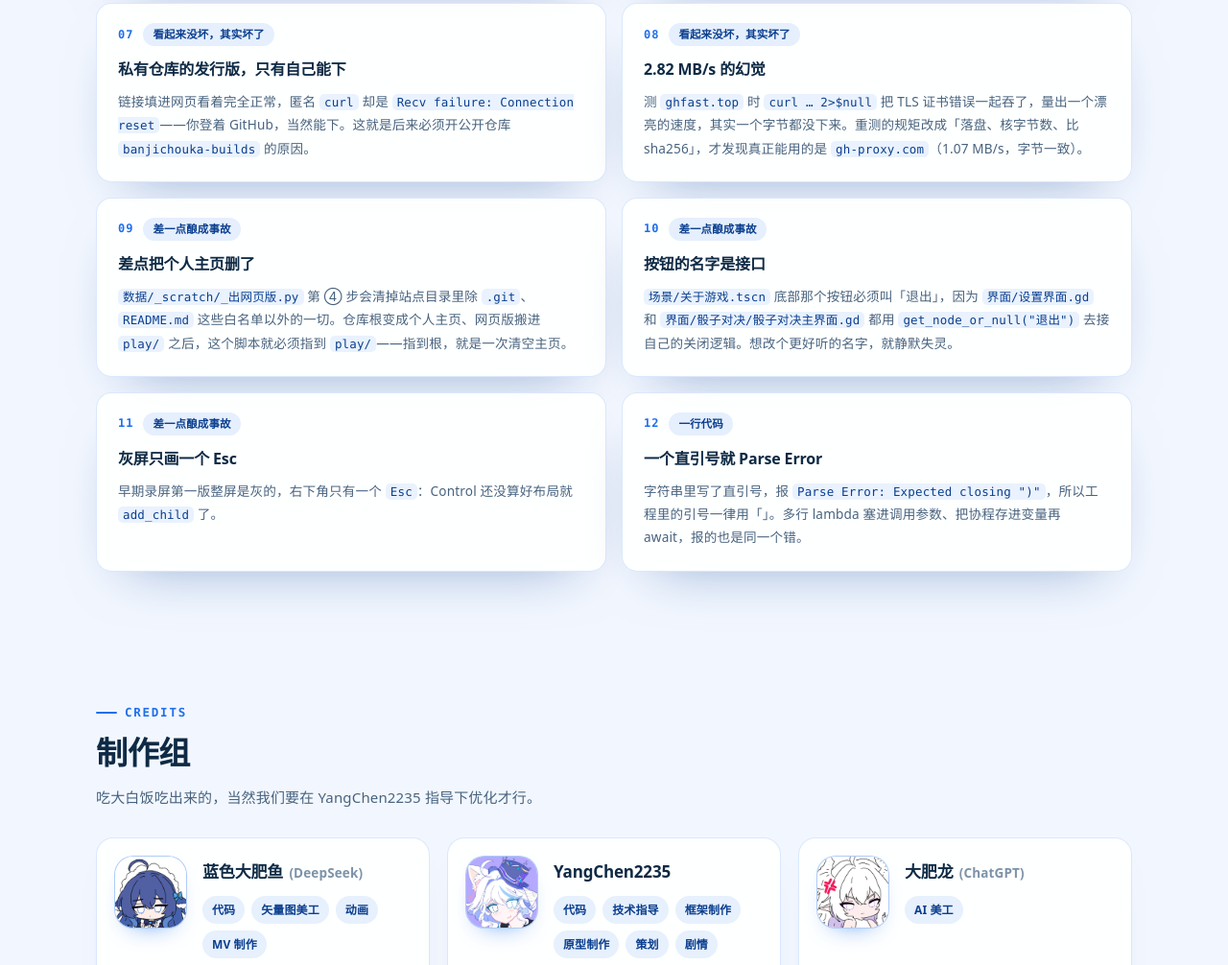
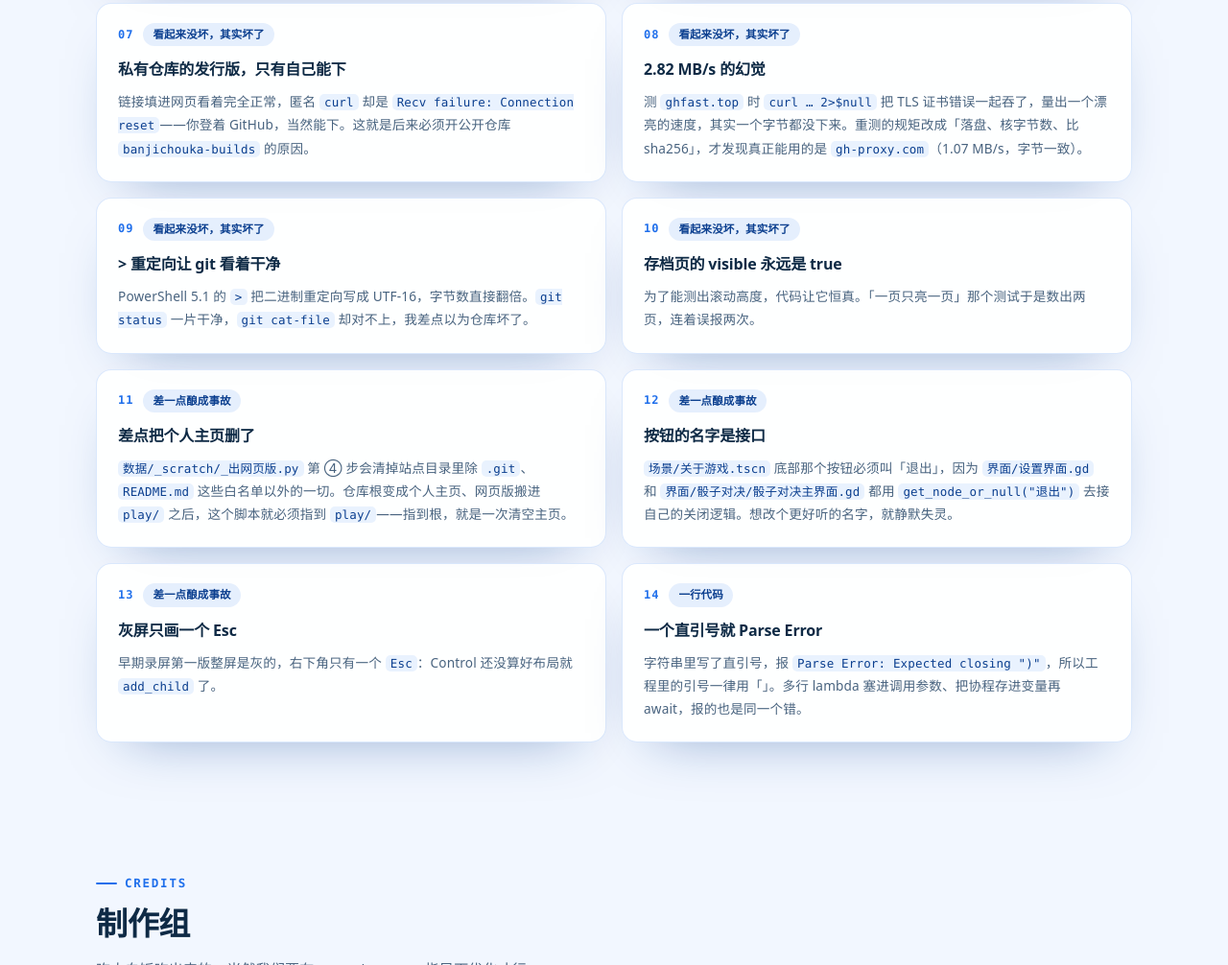
Before and after one commit to YangChen2235/YangChen2235.github.io, a plain HTML site: page index.html in a window 1280 px wide. Shown: the part 5847-6853 px from the top of the page at 96% size. Drawn offline with Linux system fonts and the light colour scheme; no server answers.

Commit message:
乐事补齐两条：> 重定向写成 UTF-16、存档页 visible 恒真

```diff
--- a/index.html
+++ b/index.html
@@ -581,8 +581,26 @@
 							</p>
 						</article>
 
+						<article class="bl-card reveal">
+							<div class="bl-top"><span class="bl-rank">09</span><span class="bl-tag">看起来没坏，其实坏了</span></div>
+							<h3>&gt; 重定向让 git 看着干净</h3>
+							<p>
+								PowerShell 5.1 的 <code>&gt;</code> 把二进制重定向写成 UTF-16，字节数直接翻倍。<code>git status</code>
+								一片干净，<code>git cat-file</code> 却对不上，我差点以为仓库坏了。
+							</p>
+						</article>
+
+						<article class="bl-card reveal" data-delay="0.05">
+							<div class="bl-top"><span class="bl-rank">10</span><span class="bl-tag">看起来没坏，其实坏了</span></div>
+							<h3>存档页的 visible 永远是 true</h3>
+							<p>
+								为了能测出滚动高度，代码让它恒真。「一页只亮一页」那个测试于是数出两页，连着误报两次。
+							</p>
+						</article>
+
+
 						<article class="bl-card reveal" data-delay="0.1">
-							<div class="bl-top"><span class="bl-rank">09</span><span class="bl-tag">差一点酿成事故</span></div>
+							<div class="bl-top"><span class="bl-rank">11</span><span class="bl-tag">差一点酿成事故</span></div>
 							<h3>差点把个人主页删了</h3>
 							<p>
 								<code>数据/_scratch/_出网页版.py</code> 第 ④ 步会清掉站点目录里除 <code>.git</code>、<code>README.md</code>
@@ -592,7 +610,7 @@
 						</article>
 
 						<article class="bl-card reveal">
-							<div class="bl-top"><span class="bl-rank">10</span><span class="bl-tag">差一点酿成事故</span></div>
+							<div class="bl-top"><span class="bl-rank">12</span><span class="bl-tag">差一点酿成事故</span></div>
 							<h3>按钮的名字是接口</h3>
 							<p>
 								<code>场景/关于游戏.tscn</code> 底部那个按钮必须叫「退出」，因为 <code>界面/设置界面.gd</code> 和
@@ -602,7 +620,7 @@
 						</article>
 
 						<article class="bl-card reveal" data-delay="0.05">
-							<div class="bl-top"><span class="bl-rank">11</span><span class="bl-tag">差一点酿成事故</span></div>
+							<div class="bl-top"><span class="bl-rank">13</span><span class="bl-tag">差一点酿成事故</span></div>
 							<h3>灰屏只画一个 Esc</h3>
 							<p>
 								早期录屏第一版整屏是灰的，右下角只有一个 <code>Esc</code>：Control 还没算好布局就
@@ -611,7 +629,7 @@
 						</article>
 
 						<article class="bl-card reveal" data-delay="0.1">
-							<div class="bl-top"><span class="bl-rank">12</span><span class="bl-tag">一行代码</span></div>
+							<div class="bl-top"><span class="bl-rank">14</span><span class="bl-tag">一行代码</span></div>
 							<h3>一个直引号就 Parse Error</h3>
 							<p>
 								字符串里写了直引号，报 <code>Parse Error: Expected closing ")"</code>，所以工程里的引号一律用「」。多行
```
